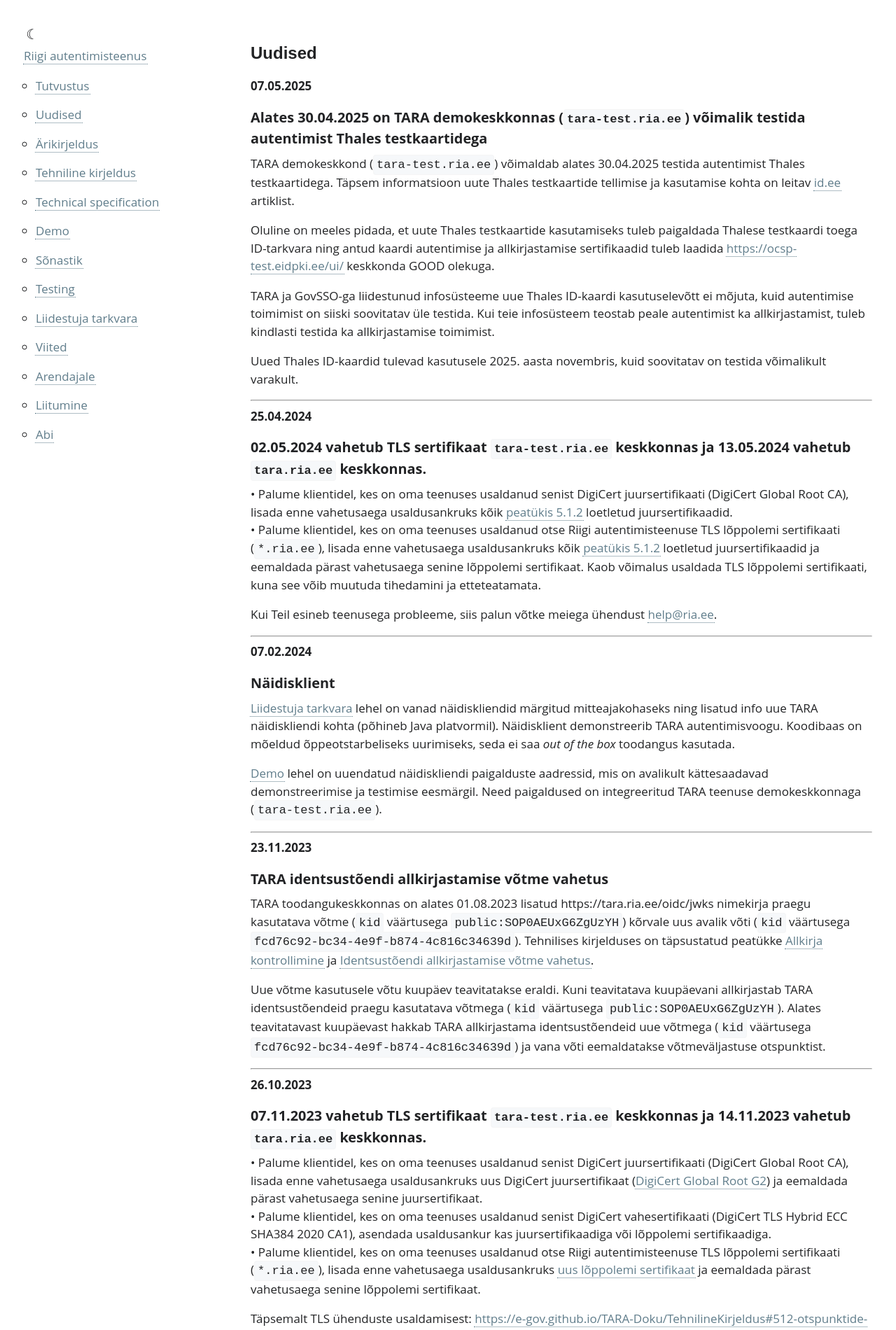
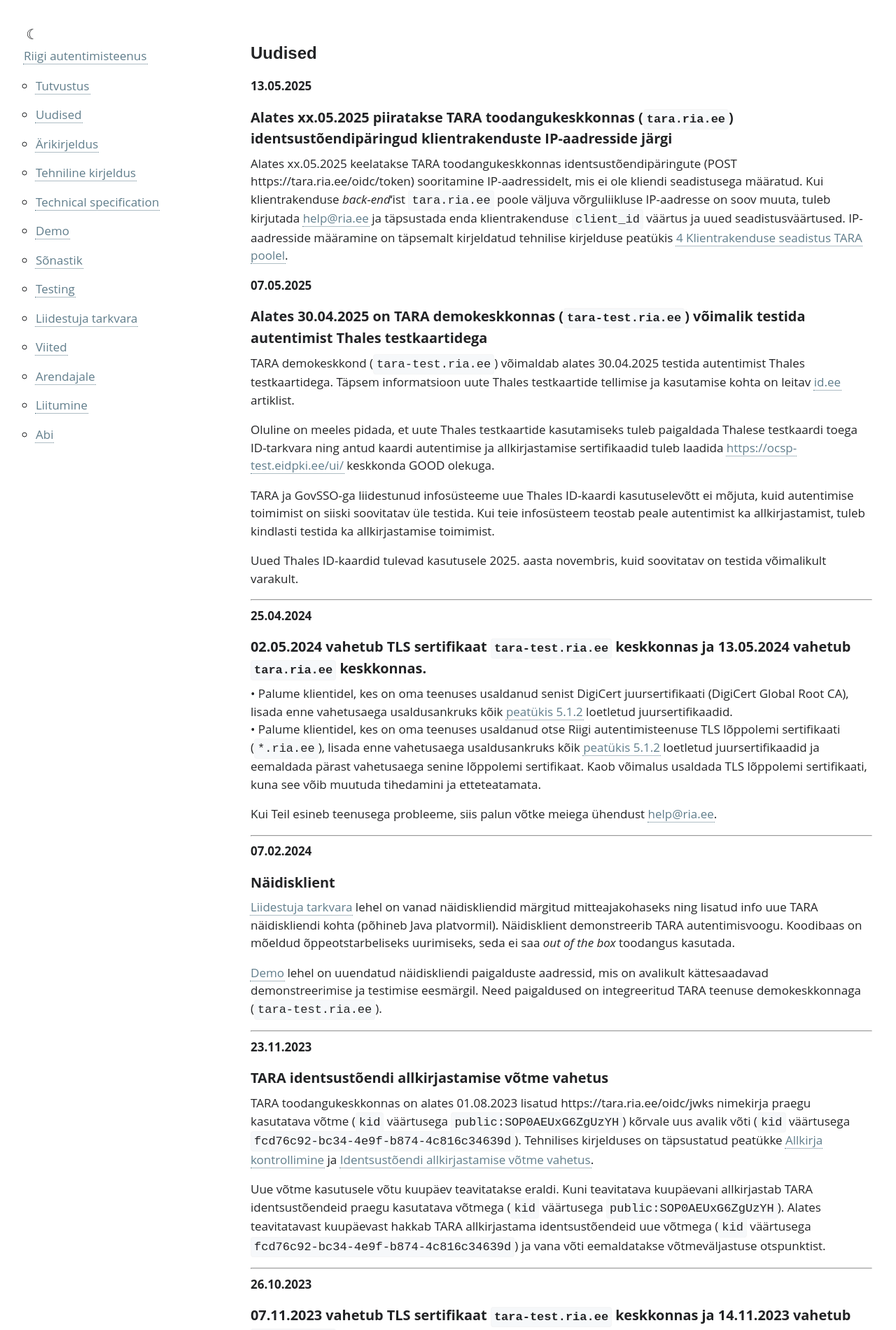
Before and after one commit to e-gov/TARA-Doku, a Jekyll site: the page built from Uudised.md, in a window 1280 px wide. Shown: the top 1900 px of the page at 70% size. Built offline with Jekyll 4.4.1, drawn with Linux system fonts in a browser that asks for light colours; our own code applies the rules of GitHub Pages for plain Markdown files; some of the changed text lies outside the part shown.

Commit message:
AUT-2215 Only preconfigured IP addresses are allowed to perform token requests

```diff
--- a/Uudised.md
+++ b/Uudised.md
@@ -3,6 +3,11 @@ permalink: Uudised
 ---
 
 # Uudised
+
+**13.05.2025**
+## Alates xx.05.2025 piiratakse TARA toodangukeskkonnas (`tara.ria.ee`) identsustõendipäringud klientrakenduste IP-aadresside järgi
+
+Alates xx.05.2025 keelatakse TARA toodangukeskkonnas identsustõendipäringute (POST https://tara.ria.ee/oidc/token) sooritamine IP-aadressidelt, mis ei ole kliendi seadistusega määratud. Kui klientrakenduse _back-end_'ist `tara.ria.ee` poole väljuva võrguliikluse IP-aadresse on soov muuta, tuleb kirjutada [help@ria.ee](mailto:help@ria.ee) ja täpsustada enda klientrakenduse `client_id` väärtus ja uued seadistusväärtused. IP-aadresside määramine on täpsemalt kirjeldatud tehnilise kirjelduse peatükis [4 Klientrakenduse seadistus TARA poolel](TehnilineKirjeldus#4-klientrakenduse-seadistus-tara-poolel).
 
 **07.05.2025**
 ## Alates 30.04.2025 on TARA demokeskkonnas (`tara-test.ria.ee`) võimalik testida autentimist Thales testkaartidega
```
Also changed, not shown: TechnicalSpecification.md (+12 -2 lines), TehnilineKirjeldus.md (+13 -2 lines).
